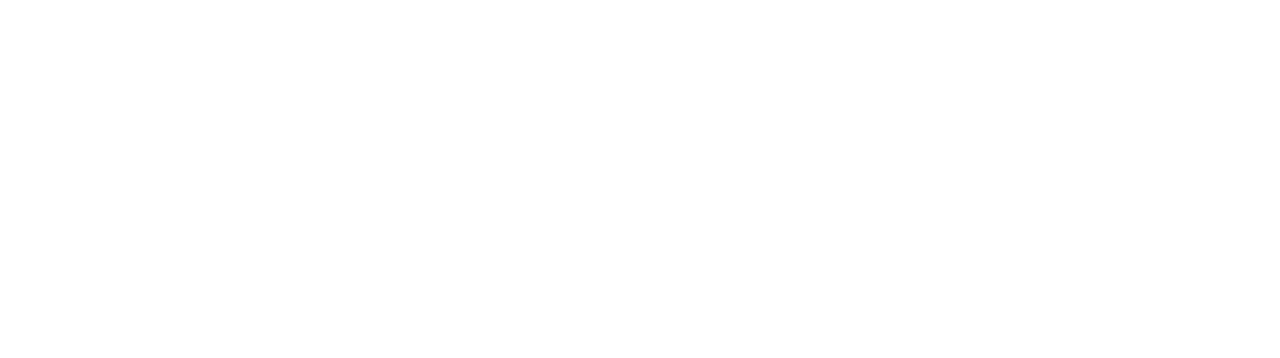
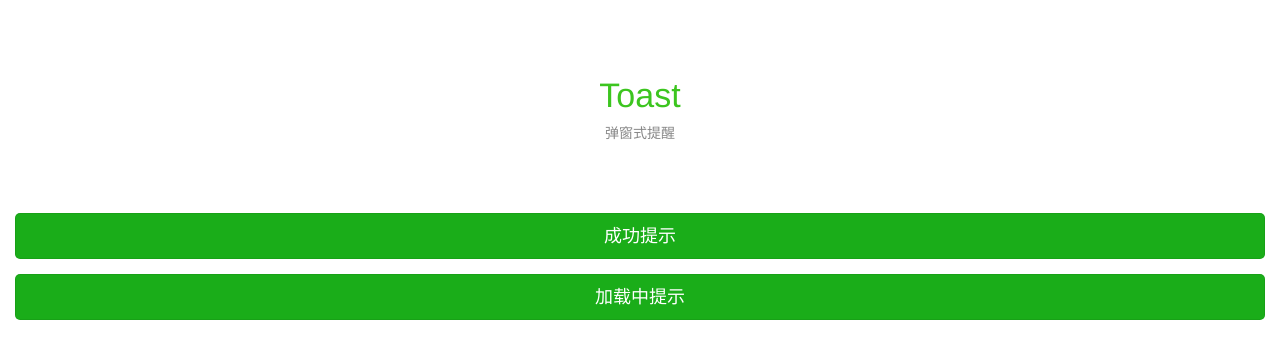
Before and after one commit to jessemao/VweUI, a Vue app: page /toast in a window 1280 px wide. Shown: the top 358 px of the page. Built offline with nearby package versions, Linux system fonts and the light colour scheme.

Commit message:
added toast

```diff
--- /dev/null
+++ b/src/components/toast.vue
@@ -0,0 +1,39 @@
+<template>
+  <transition name="fade">
+    <div v-if="show" class="weui-toast__wrap">
+      <div class="weui-mask_transparent"></div>
+      <div class="weui-toast">
+        <i class="weui-icon_toast" :class="[`${loadingType ? 'weui-loading' : 'weui-icon-success-no-circle'}`]"></i>
+        <p v-if="bodyContent" class="weui-toast__content">{{bodyContent}}</p>
+        <slot></slot>
+      </div>
+    </div>
+  </transition>
+</template>
+
+<script>
+export default {
+  props: {
+    show: {
+      type: Boolean,
+      default: false
+    },
+    bodyContent: {
+      type: String
+    },
+    loadingType: {
+      type: Boolean,
+      default: false
+    }
+  }
+}
+</script>
+
+<style>
+.fade-enter-active, .fade-leave-active {
+  transition: opacity 0.2s linear 0s;
+}
+.fade-enter, .fade-leave-active {
+  opacity: 0;
+}
+</style>
--- /dev/null
+++ b/src/example/toast.vue
@@ -0,0 +1,47 @@
+<template>
+  <div class="page toast">
+    <div class="page__header">
+      <h1 class="header__title">Toast</h1>
+      <p class="header__desc">弹窗式提醒</p>
+    </div>
+    <div class="page__body page__body--spacing">
+      <weui-button @click="toggleToast">成功提示</weui-button>
+      <weui-button @click="toggleToast2">加载中提示</weui-button>
+    </div>
+    <weui-toast :show="showToast" :loading-type="false" bodyContent="已完成"></weui-toast>
+    <weui-toast :show="showToast2" :loading-type="true">
+      <p>加载中</p>
+    </weui-toast>
+  </div>
+</template>
+
+<script>
+import Button from 'components/button'
+import Toast from 'components/toast'
+export default {
+  data () {
+    return {
+      showToast: false,
+      showToast2: false
+    }
+  },
+  methods: {
+    toggleToast: function () {
+      this.showToast = true
+      setTimeout(() => {
+        this.showToast = false
+      }, 2000)
+    },
+    toggleToast2: function () {
+      this.showToast2 = true
+      setTimeout(() => {
+        this.showToast2 = false
+      }, 2000)
+    }
+  },
+  components: {
+    'weui-toast': Toast,
+    'weui-button': Button
+  }
+}
+</script>
--- a/src/main.js
+++ b/src/main.js
@@ -7,6 +7,7 @@ import Dialog from './example/dialog'
 import Message from './example/message'
 import MessageSuccess from './example/message_success'
 import MessageFail from './example/message_fail'
+import Toast from './example/toast'
 import './assets/style/weui.css'
 import './assets/style/main.css'
 
@@ -19,6 +20,7 @@ const routes = [
   { path: '/message', component: Message },
   { path: '/message_success', component: MessageSuccess },
   { path: '/message_fail', component: MessageFail },
+  { path: '/toast', component: Toast },
   { path: '/', component: App }
 ]
 
```
